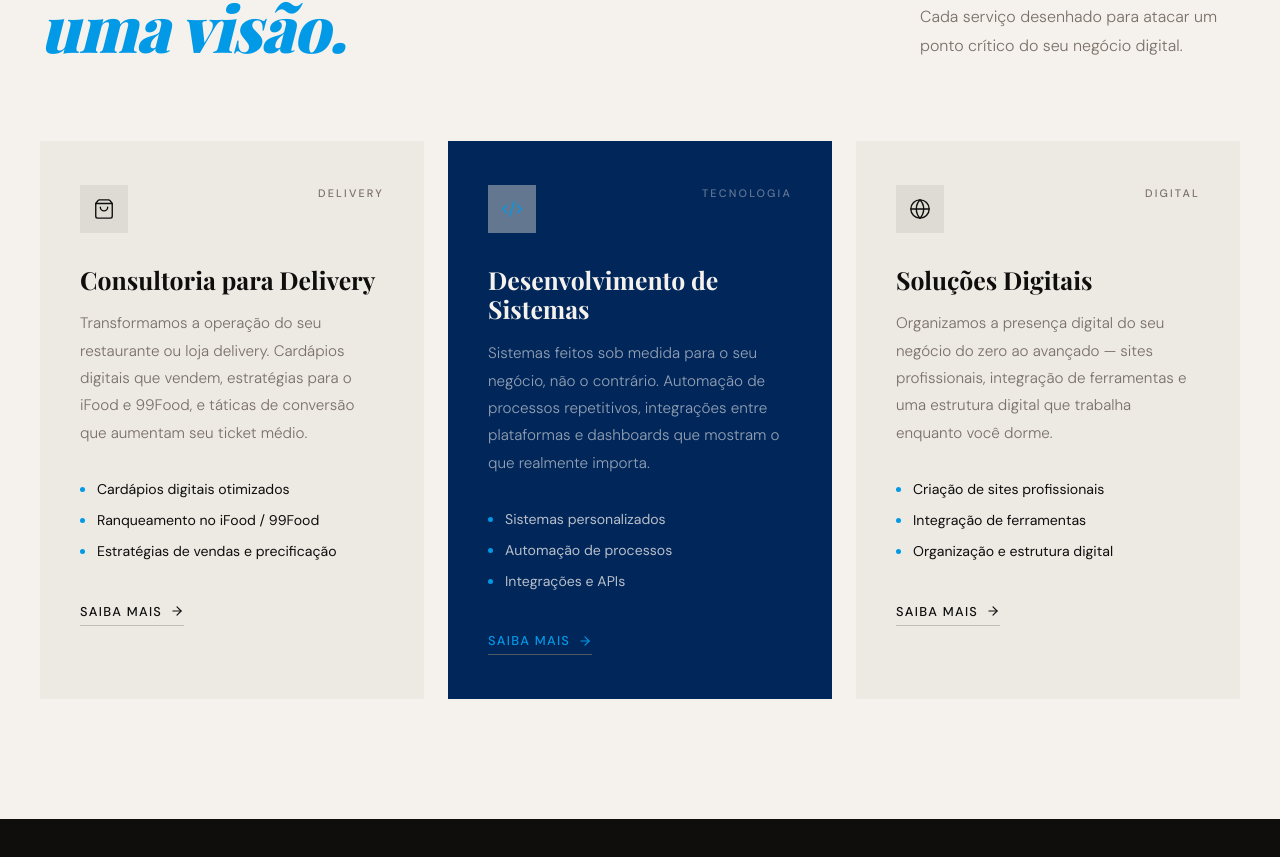
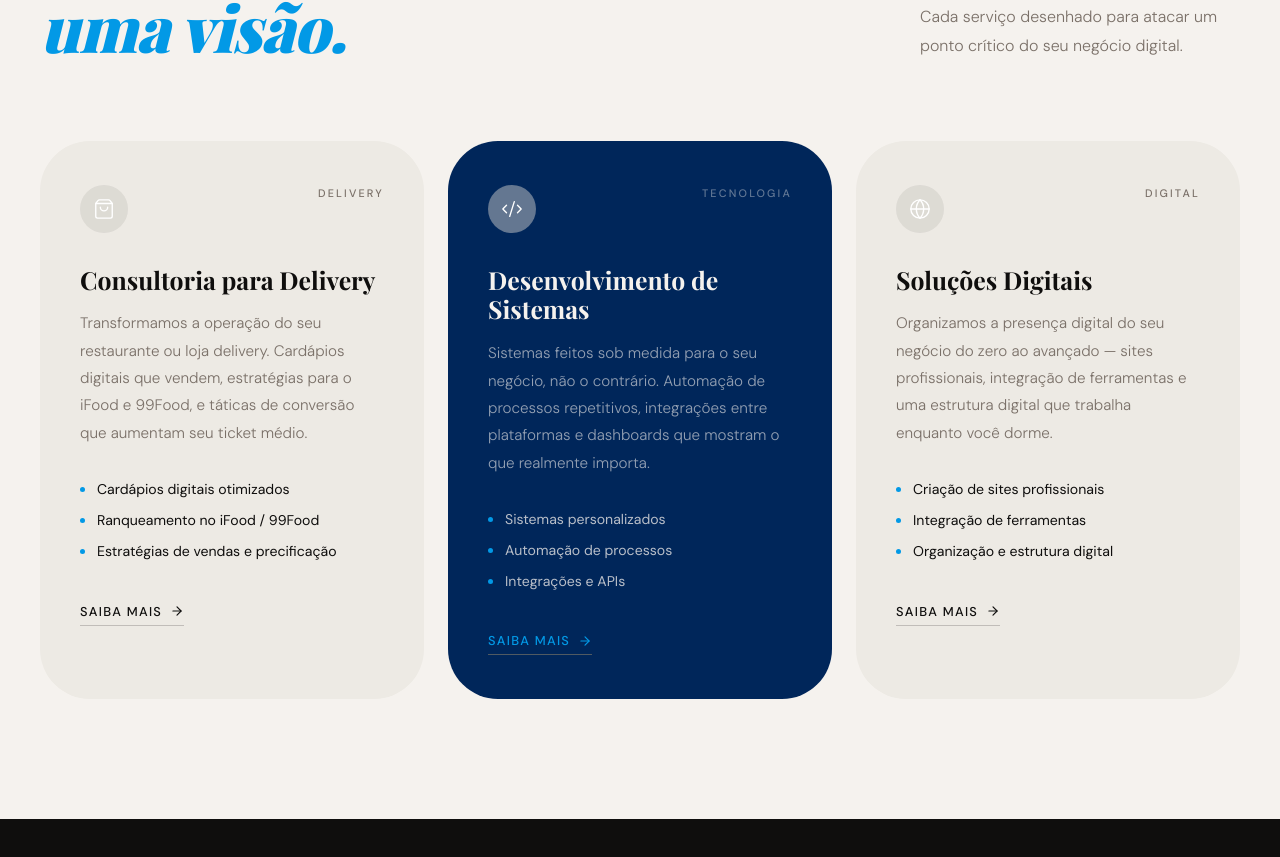
Before and after one commit to Hexdien/Atylus, a React (Vite) app: page / in a window 1280 px wide. Shown: the part 1027-1884 px from the top of the page. Built offline with nearby package versions, Linux system fonts and the light colour scheme; a web font is replaced by a local one.

Commit message:
Adicionando borda aos cards e modificando cor do card central

```diff
--- a/src/components/Services.jsx
+++ b/src/components/Services.jsx
@@ -69,6 +69,7 @@ export default function Services() {
                 className="reveal service-card"
                 style={{
                   background: i === 1 ? 'var(--color-ink-card-service)' : 'var(--color-surface)',
+                  borderRadius: '50px',
                   padding: '44px 40px',
                   transitionDelay: `${i * 0.1}s`,
                   cursor: 'default',
@@ -79,9 +80,10 @@ export default function Services() {
                   <div style={{
                     width: 48, height: 48,
                     background: i === 1 ? 'rgba(200,200,200,0.5)' : 'rgba(15,14,13,0.07)',
+                    borderRadius: '50px',
                     display: 'flex', alignItems: 'center', justifyContent: 'center',
                   }}>
-                    <Icon size={22} color={i === 1 ? 'var(--color-accent)' : 'var(--color-ink)'} strokeWidth={1.5} />
+                    <Icon size={22} color={i === 1 ? 'rgba(255,255,255,1)' : 'rgba(255,255,255,1)'} strokeWidth={1.5} />
                   </div>
                   <span style={{
                     fontFamily: 'var(--font-body)',
```
